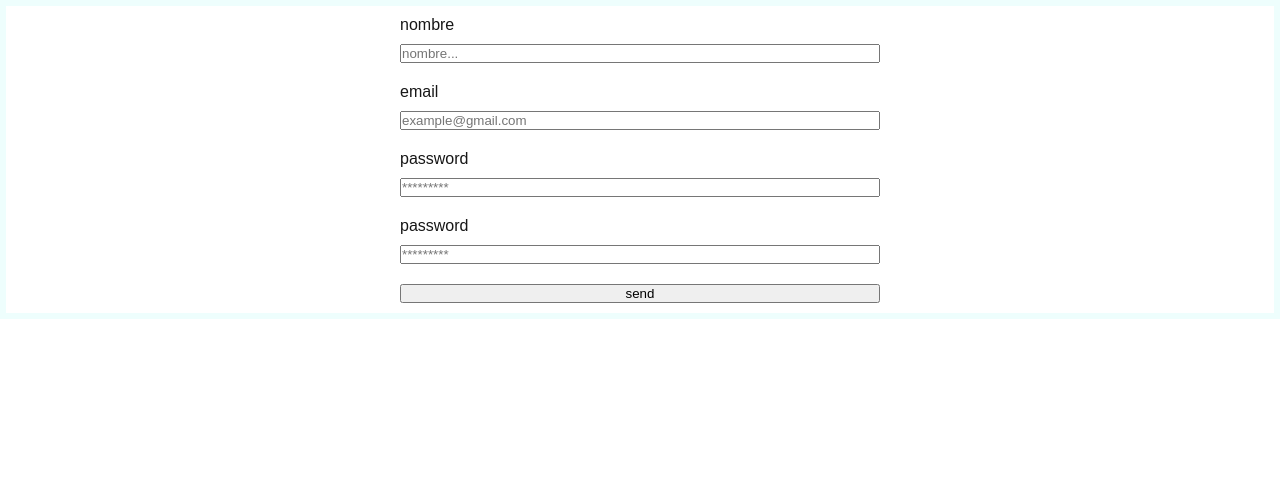
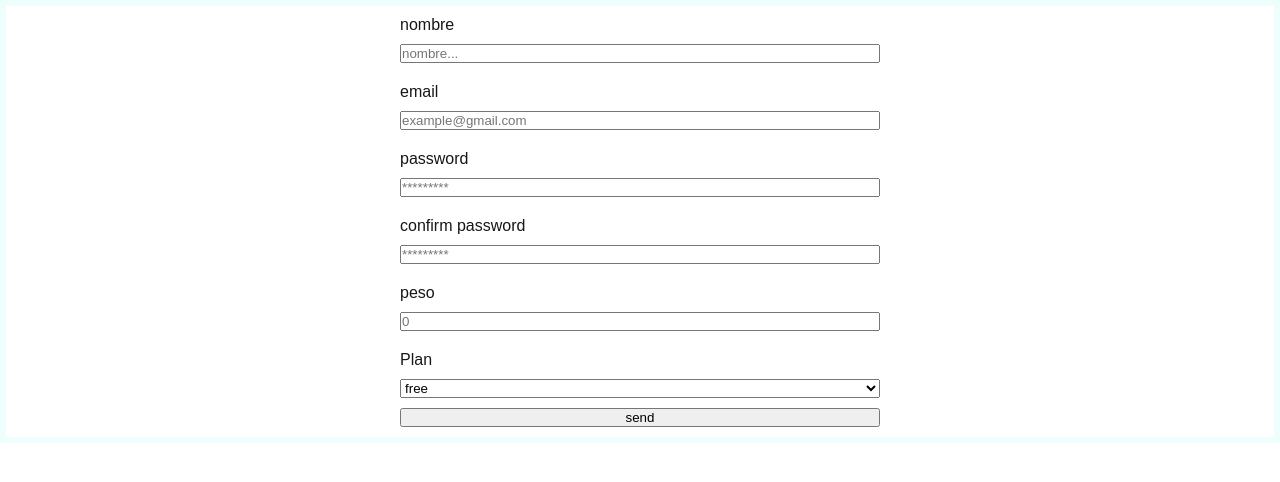
Before and after one commit to MarcoRosselDev/next-js-06-postgres, a Next.js app: page /registrarusuario in a window 1280 px wide. Shown: the top 482 px of the page. Built offline with nearby package versions, Linux system fonts and the light colour scheme.

Commit message:
typescript | registrar nuevo usuario con zod y react hook form

```diff
--- a/package.json
+++ b/package.json
@@ -9,6 +9,7 @@
     "lint": "next lint"
   },
   "dependencies": {
+    "@hookform/resolvers": "^5.0.1",
     "bcrypt": "^5.1.1",
     "next": "15.2.4",
     "postgres": "^3.4.5",
--- a/src/app/registrarusuario/page.tsx
+++ b/src/app/registrarusuario/page.tsx
@@ -1,20 +1,31 @@
 "use client"
 import style from "./registrarusuario.module.css";
 import { SubmitHandler, useForm } from "react-hook-form"
+import { registerSchema as schema, plans } from "@/validations/registrarUsuario";
+import { zodResolver } from '@hookform/resolvers/zod';
+//import { zodResolver } from '@hookform/resolvers/zod';
 
 type Input = {
-  nombre: string,
-  password: string,
-  passwordReview: string,
-  email: string,
+  nombre: string
+  password: string
+  confirmPassword: string
+  email: string
+  peso: string
+  plan: string
 }
 
 export default function RegistrarUsuario () {
 
-  const {register, handleSubmit, formState:{errors}} = useForm<Input>()
+  const {register, handleSubmit, formState:{errors}} = useForm<Input>({resolver: zodResolver(schema)})
 
-  const onSubmit: SubmitHandler<Input> = (data) => console.log(data)
+  const onSubmit: SubmitHandler<Input> = (data) => {
+    console.log(data);
+    console.log(errors);
+  }
 
+  const opcionesPlan = plans.map(val => {
+    return (<option key={val} value={val}>{val}</option>)
+  })
 
   return (
     <div className={style.main}>
@@ -25,29 +36,42 @@ export default function RegistrarUsuario () {
         <input
         {...register("nombre", { required: true })}
         type="text" name="nombre" id="nombre" placeholder="nombre..." />
-        {errors.nombre && <span>Please include a name please</span>}
+        {errors.nombre && <span>{errors.nombre.message}</span>}
 
         {/* email */}
         <label htmlFor="email">email</label>
         <input
         {...register("email", {required: true})}
         type="email" name="email" id="email" placeholder="example@gmail.com" />
-        {errors.email && <span>Please include an email please</span>}
+        {errors.email && <span>{errors.email.message}</span>}
 
         {/* password */}
         <label htmlFor="password">password</label>
         <input
         {...register("password", {required: true})}
         type="password" name="password" id="password" placeholder="*********" />
-        {errors.password && <span>Please include a password please</span>}
+        {errors.password && <span>{errors.password.message}</span>}
 
         {/* password */}
-        <label htmlFor="password">password</label>
+        <label htmlFor="confirmPassword">confirm password</label>
         <input
-        {...register("passwordReview", {required: true})}
-        type="password" name="passwordReview" id="passwordReview" placeholder="*********" />
-        {errors.passwordReview && <span>Please repeat the same password please</span>}
+        {...register("confirmPassword", {required: true})}
+        type="password" name="confirmPassword" id="confirmPassword" placeholder="*********" />
+        {errors.confirmPassword && <span>{errors.confirmPassword.message}</span>}
 
+
+        <label htmlFor="peso">peso</label>
+        <input
+        {...register("peso")}
+         type="number" name="peso" id="peso" placeholder="0" />
+        {errors.peso && <span>{errors.peso.message}</span>}
+
+        {/* plan */}
+        <label htmlFor="plan">Plan</label>
+        <select id="plan" {...register("plan")}>
+          {opcionesPlan}
+        </select>
+        {errors.plan?.message && <p>{errors.plan?.message}</p>}
 
         {/* por ahora resivimos todo bien pero nesecitamos una comparacion de password
         si escribimos password diferentes lo acepta sin problemas.
--- /dev/null
+++ b/src/validations/registrarUsuario.ts
@@ -0,0 +1,41 @@
+import {z} from "zod"
+
+// as const por que z.enum resive valores de solo lectura, si nos marca error.
+export const plans = ["free", "basic", "medium", "pro"] as const
+
+export type Plan = (typeof plans)[number] // para iterar en el componente front y solo editar un array en futuros cambios
+
+export const registerSchema = z.object({
+
+
+  nombre: z.string()
+  .min(4, {message: "Name must be at least 4 characters long"})
+  .max(50, {message: "Name must be less than 50 characters long"}),
+
+
+  password: z.string().min(6, {message: "Password must be at least 6 characters long"}),
+
+
+  confirmPassword: z.string(),
+
+
+  email: z.string().email({message: "invalid email"}),
+  // codifo de ejemplo si un input type number es resivido:
+  // peso: z.string() <=== es string por que al momento de resivir es si o si string
+
+  // luego .refine(prev => mutarValorPrevio(prev)) lo mutamos a nuestra conveniencia.
+  //peso: z.string().refine(peso => parseFloat(peso))
+
+  // ejemplo si el imput no es un numero y lo queremos transformar a number con parseFoat:
+  // con el envio de un mensaje de error
+  peso: z.string().refine(previo => !isNaN(parseFloat(previo)), {message:"send a number please"}),
+
+
+  plan: z.enum(plans, {errorMap: ()=> ({message: "Please select a plan"})})
+
+
+})
+.refine(data => data.password === data.confirmPassword, {
+  message: "passwords must match",
+  path: ["confirmPassword"] // path es la ruta donde se mostrara el mensaje de error
+})
```
Also changed, not shown: 1 other file (tests, documents, lock files or other folders).
